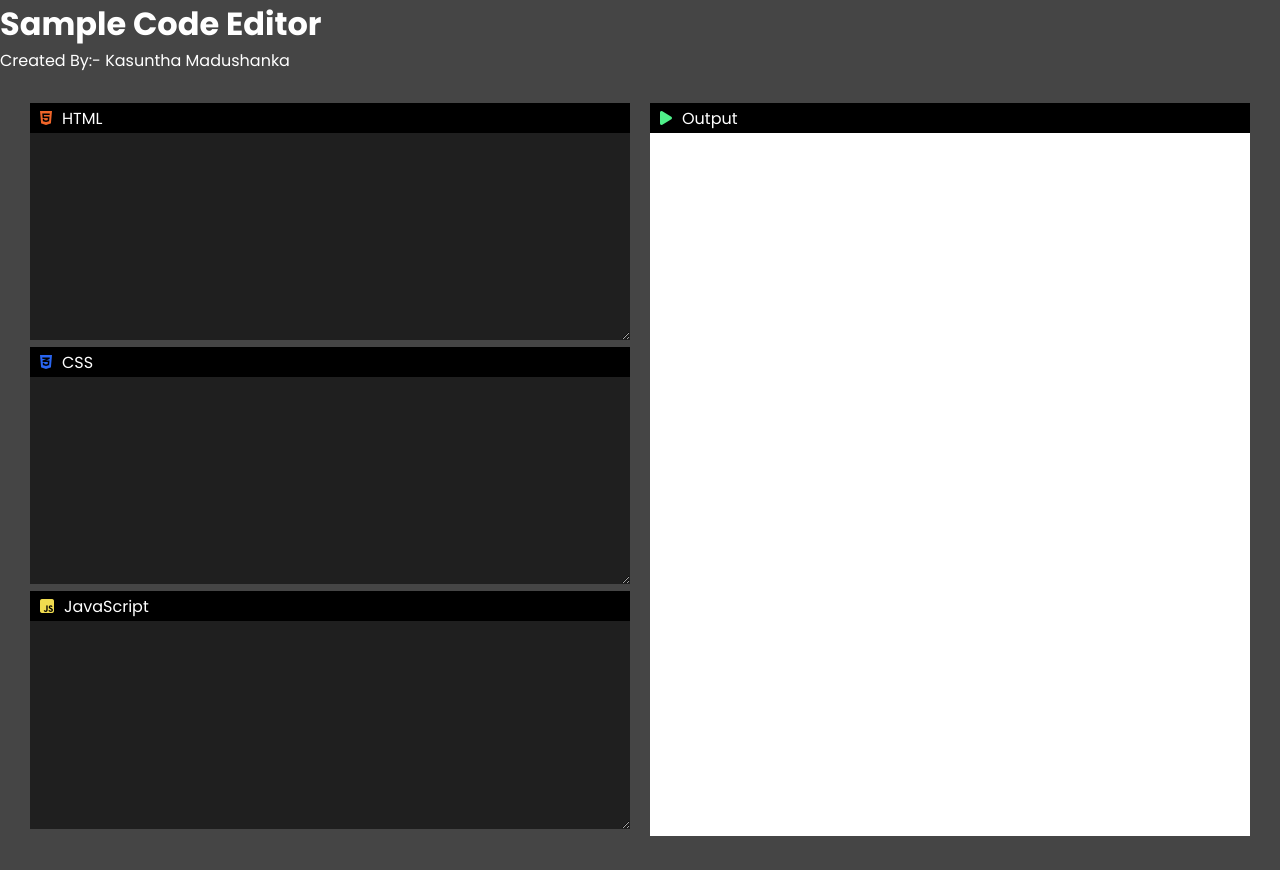
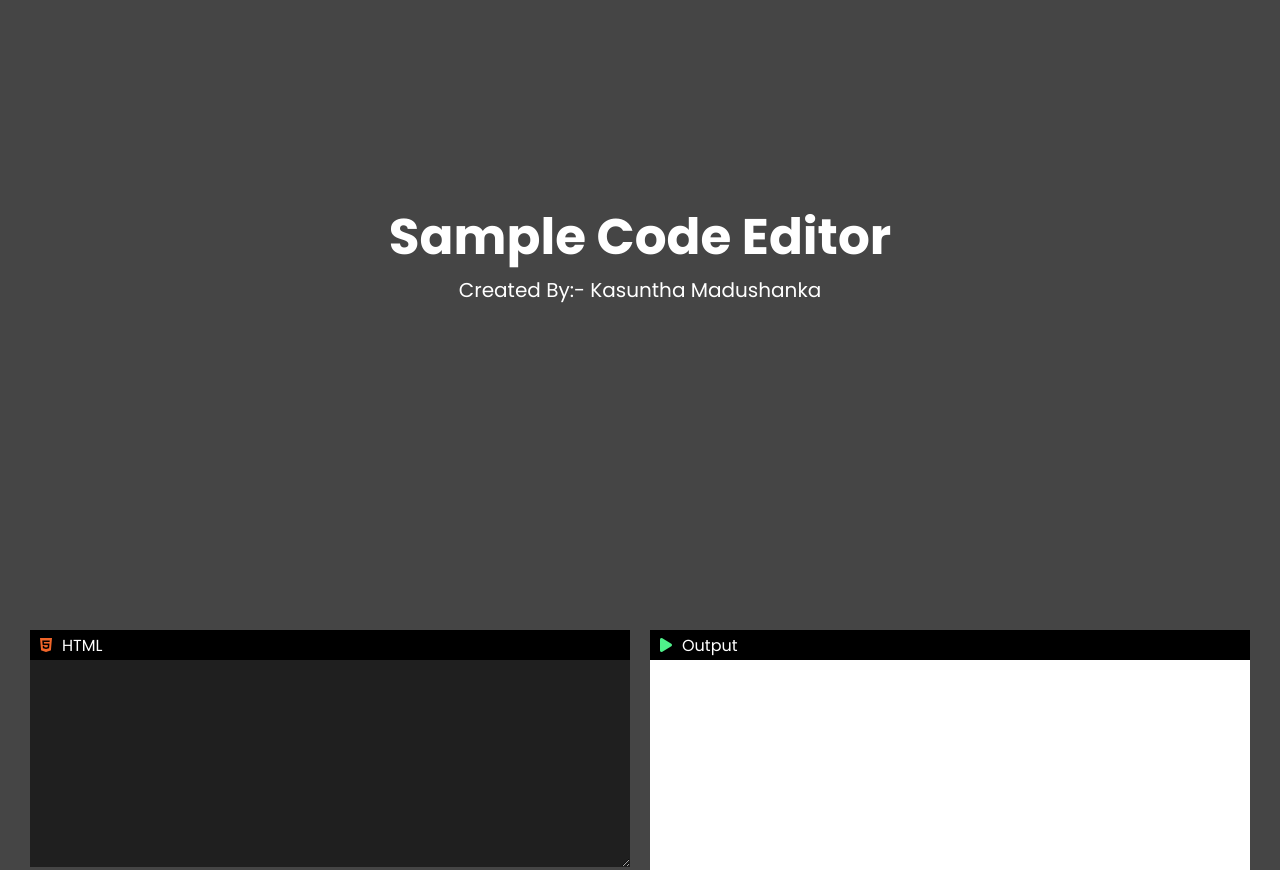
Before and after one commit to Madushankabro/simple-live-code-editor, a plain HTML site: page index.html in a window 1280 px wide. Shown: the top 870 px of the page. Drawn offline with Linux system fonts and the light colour scheme.

Commit message:
Update style.css

```diff
--- a/style.css
+++ b/style.css
@@ -8,6 +8,18 @@
 body{
     background: #454545;
     color: #fff;
+}
+.header{
+    width: 100%;
+    height: 50vh;
+    text-align: center;
+    margin-top: 25vh;
+}
+.header h1{
+    font-size: 50px;
+}
+.header p{
+    font-size: 20px;
 }
 .container{
     width: 100%;
```
